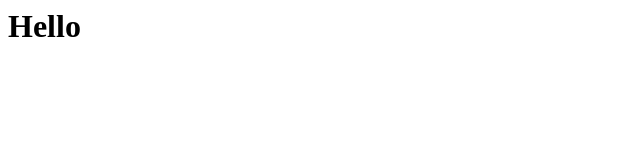
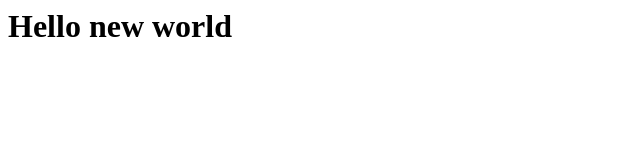
Before and after one commit to umairshahid003/test-html-surge, a plain HTML site: page index.html in a window 1280 px wide. Shown: the whole page, without its empty margins (0-640 px from the left). Drawn offline with Linux system fonts and the light colour scheme.

Commit message:
update surge

```diff
--- a/index.html
+++ b/index.html
@@ -1,7 +1,7 @@
 <html>
 
 <body>
-<h1>Hello</h>
+<h1>Hello new world</h>
 
 </body>
 
```
